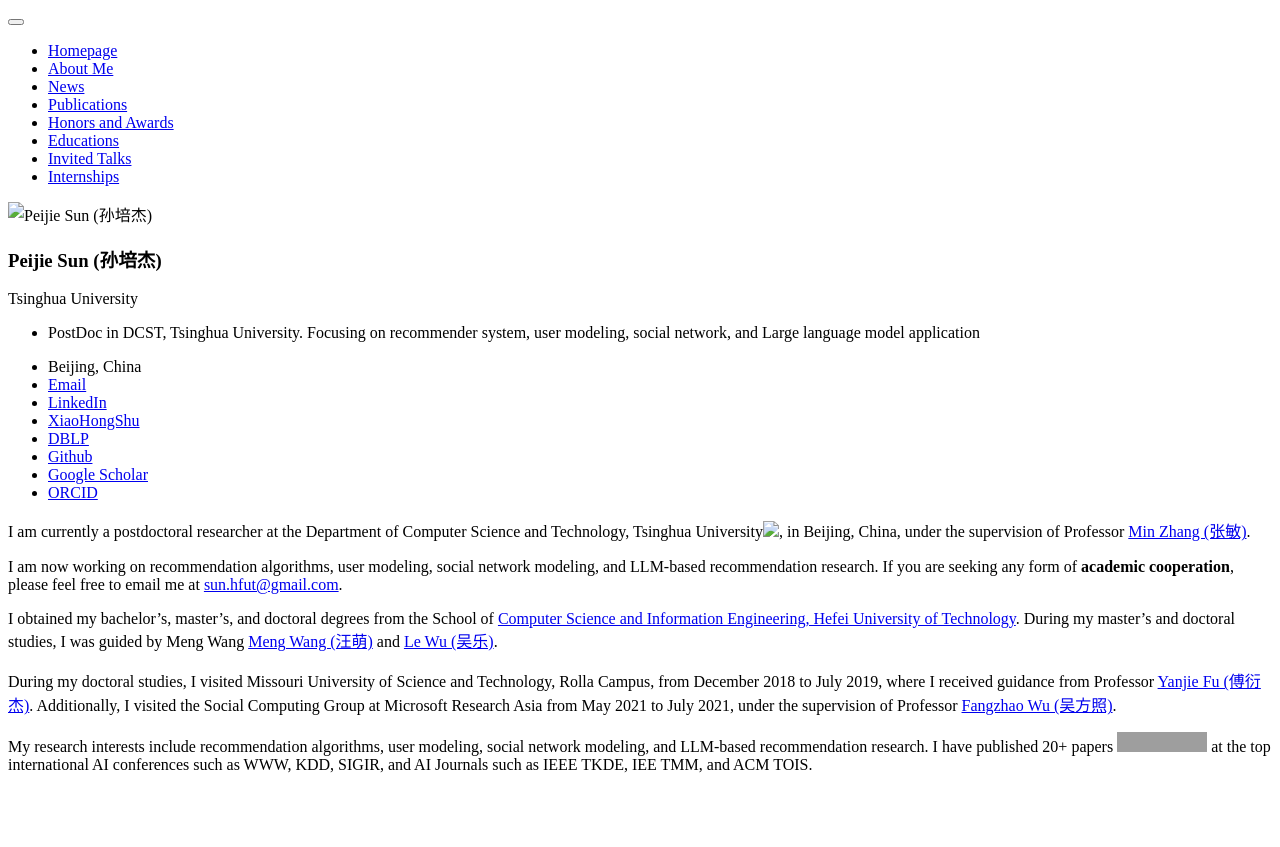
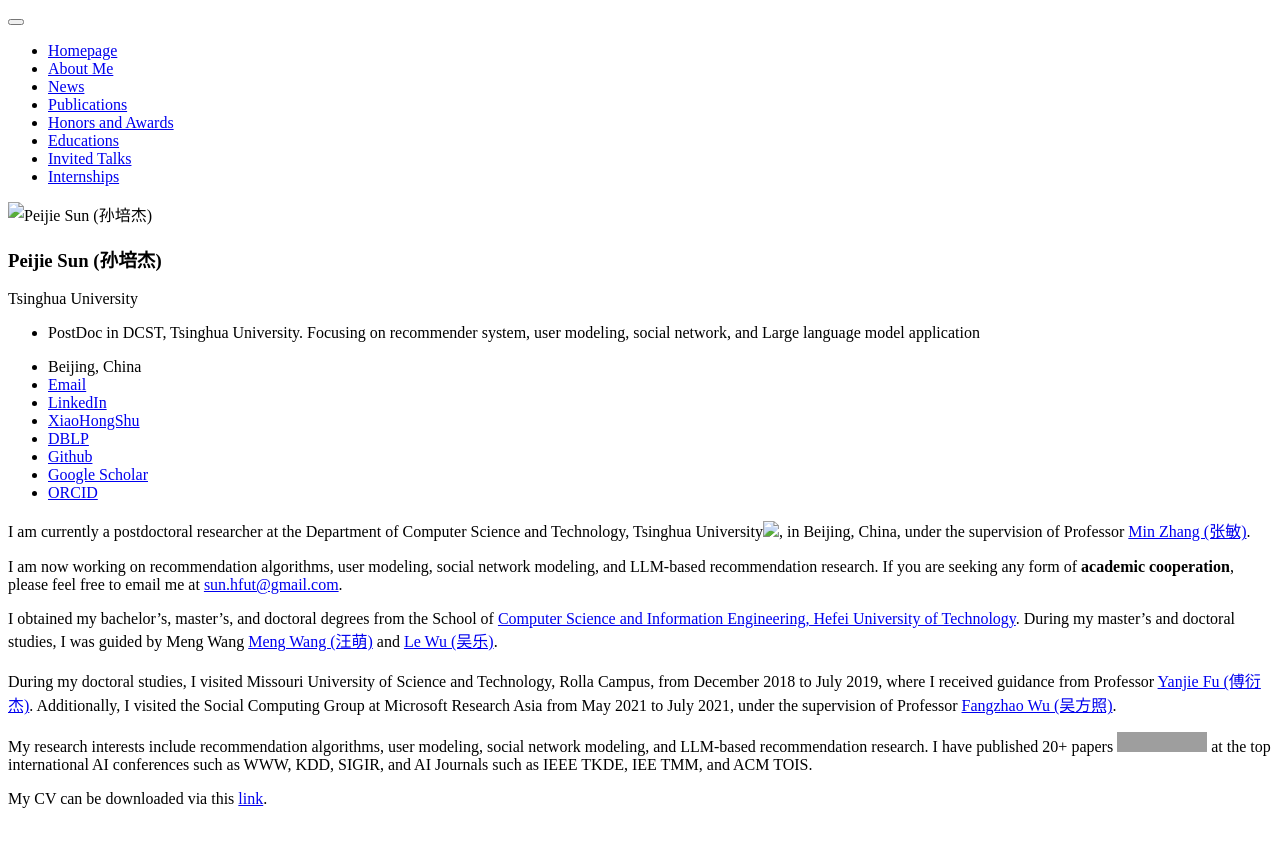
Before and after one commit to PeiJieSun/peijiesun.github.io, a Jekyll site: the page built from _pages/includes/intro.md, in a window 1280 px wide. Shown: the top 847 px of the page. Built offline with Jekyll 4.4.1, drawn with Linux system fonts in a browser that asks for light colours; our own code applies the rules of GitHub Pages for plain Markdown files; grey boxes are pictures that could not be loaded.

Commit message:
Update intro.md

```diff
--- a/_pages/includes/intro.md
+++ b/_pages/includes/intro.md
@@ -7,3 +7,5 @@ I obtained my bachelor's, master's, and doctoral degrees from the School of [Com
 During my doctoral studies, I visited Missouri University of Science and Technology, Rolla Campus, from December 2018 to July 2019, where I received guidance from Professor [Yanjie Fu (傅衍杰)](https://scholar.google.com/citations?hl=zh-CN&user=OSArex4AAAAJ). Additionally, I visited the Social Computing Group at Microsoft Research Asia from May 2021 to July 2021, under the supervision of Professor [Fangzhao Wu (吴方照)](https://scholar.google.com/citations?hl=zh-CN&user=0SZVO0sAAAAJ).
 
 My research interests include recommendation algorithms, user modeling, social network modeling, and LLM-based recommendation research. I have published 20+ papers <a href='https://scholar.google.com/citations?user=VSxn2IcAAAAJ'><img src="https://img.shields.io/endpoint?logo=Google%20Scholar&url=https%3A%2F%2Fcdn.jsdelivr.net%2Fgh%2FPeiJieSun%2Fpeijiesun.github.io@google-scholar-stats%2Fgs_data_shieldsio.json&labelColor=f6f6f6&color=9cf&style=flat&label=citations"></a> at the top international AI conferences such as WWW, KDD, SIGIR, and AI Journals such as IEEE TKDE, IEE TMM, and ACM TOIS.
+
+My CV can be downloaded via this [link](https://github.com/PeiJieSun/peijiesun.github.io/blob/c5f9a3021049fdf4557d3daecb22b99c912a63e1/assets/CV_PeijieSun.pdf).
```
